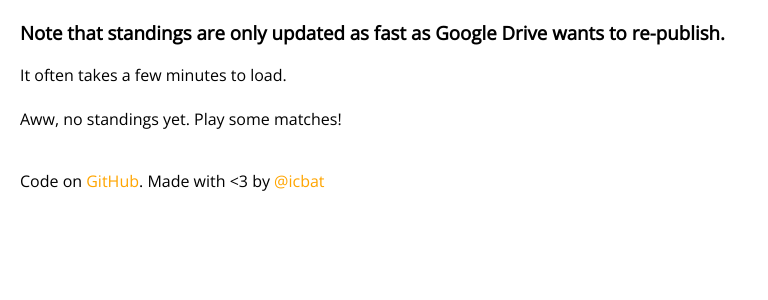
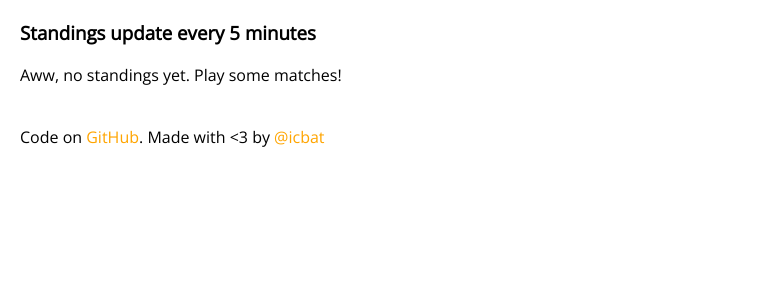
Before and after one commit to icbat/magic-league-wobsite, a Flask app: template src/templates/standings.html in a window 1280 px wide. Shown: the part 108-408 px from the top of the page, without its empty margins (0-768 px from the left). Run offline with Flask 2, Linux system fonts and the light colour scheme; the template is opened without the code that fills it, so the values that code supplies are empty.

Commit message:
Updating standings note with more accurate time
Turns out Google just tells you how often it updates =)

```diff
--- a/src/templates/standings.html
+++ b/src/templates/standings.html
@@ -1,8 +1,6 @@
 {% extends "layout.html" %}
 {% block body %}
-<h3>Note that standings are only updated as fast as Google Drive wants to re-publish.</h3>
-
-It often takes a few minutes to load.<br/><br/>
+<h3>Standings update every 5 minutes</h3>
 
 {% if standings %}
 <table>
```
